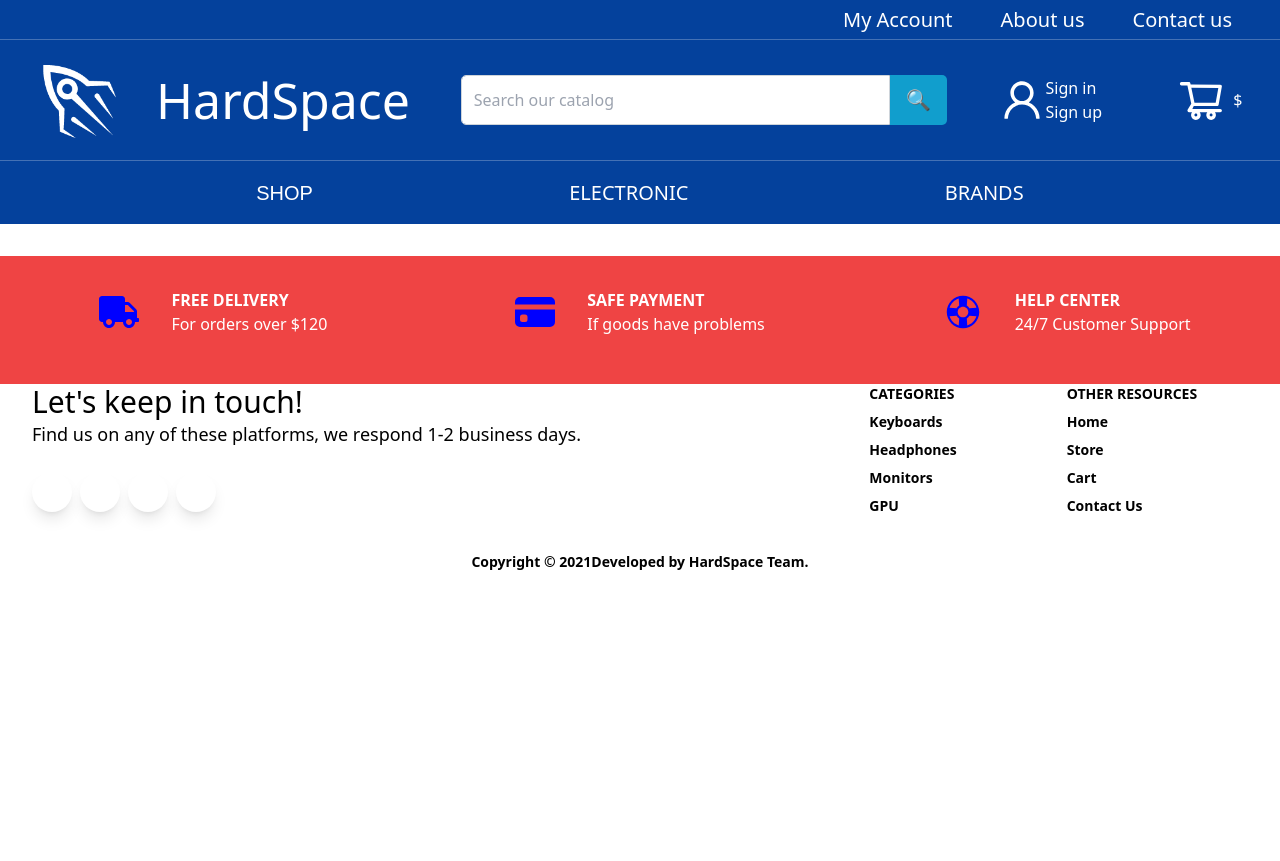
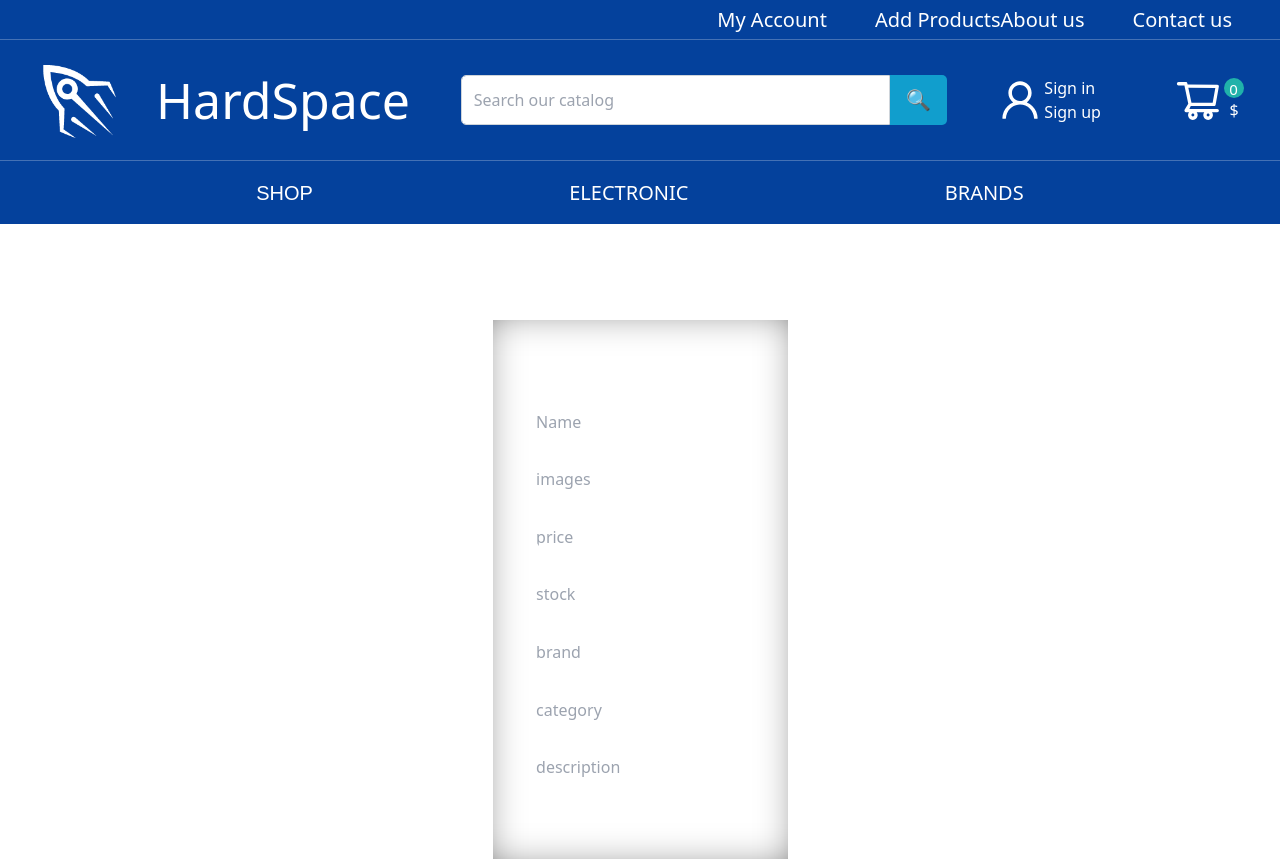
Before and after one commit to lucianhoff/hardspace-webapp, a React (Create React App) app in the folder frontend/: page /addproducts in a window 1280 px wide. Shown: the top 861 px of the page. Before the commit the page ends 800 px from the top, so only its background shows below. Built offline with nearby package versions, Linux system fonts and the light colour scheme; some icons are missing.

Commit message:
page addproducts + route + form

```diff
--- a/frontend/src/App.css
+++ b/frontend/src/App.css
@@ -310,3 +310,50 @@ width: 10%;
   color:white;
 
 }
+
+/*formulario add products */
+
+.formulario{
+  object-fit: cover;
+  padding-top:6rem;
+  display: flex;
+  justify-content: center;
+  align-items:center;
+
+}
+
+.form{
+  color:white;
+  display: flex;
+  flex-direction: column;
+  align-items: center;
+  font-size: normal;
+  box-shadow: 0px 0px 50px -24px rgba(0,0,0,1) inset;
+  padding: 2rem;
+  margin-bottom:1rem;
+  backdrop-filter: blur(5px);
+
+ }
+
+label{
+  margin:0.3rem;
+  align-self: flex-start;
+}
+
+input, select{
+  width: 30vw;
+  border-radius: 10px;
+  border: none;
+
+}
+
+.btn-form{
+  margin-top:1rem!important;
+  align-self: center;
+
+}
+
+legend{
+  font-weight: bolder;
+  text-align:center;
+}
--- a/frontend/src/App.js
+++ b/frontend/src/App.js
@@ -5,6 +5,7 @@ import Navigation from "./components/navbar/Navbar";
 //pages
 import Home from './pages/Home';
 import Cart from './pages/Cart'
+import AddProducts from "./pages/AddProducts";
 
 //style
 import "./App.css";
@@ -32,6 +33,7 @@ function App(props) {
                 <Route path='*'element ={<Home/>}></Route> :
                 <> <Route path = "/signUp" element = {<SignUp/>}></Route> <Route path = "/signIn" element = {<LogIn/>}></Route> </>}
         <Route path="/cart" element={<Cart />} />
+        <Route path="/addproducts" element={<AddProducts/>} />
       </Routes>
       <Footer/>
     </BrowserRouter>
--- a/frontend/src/components/navbar/Navbar.js
+++ b/frontend/src/components/navbar/Navbar.js
@@ -70,6 +70,11 @@ function Navigation(props) {
         </div>
         <div>
           <div>
+          <Link to="/addproducts"> Add Products</Link>
+          </div>
+        </div>
+        <div>
+          <div>
             <p>About us</p>
           </div>
         </div>
@@ -128,6 +133,7 @@ function Navigation(props) {
            <Link to="/cart"><AiOutlineShoppingCart /></Link>
           </div>
           <div className="signClass">
+           <div className="badge">0</div>
             {/* <h5>My Cart</h5> */}
             <h5>$</h5>
           </div>
--- a/frontend/src/components/navbar/navbar.css
+++ b/frontend/src/components/navbar/navbar.css
@@ -241,6 +241,16 @@ span a {
   color: white;
 }
 
+.badge{
+  font-size: 15px;
+  border-radius: 50% ;
+  width: 20px;
+  height: 20px;
+  background-color: lightseagreen;
+ text-align: center;
+ margin-left: 2px;
+}
+
 .iconUser {
   font-size: 3rem;
 }
--- /dev/null
+++ b/frontend/src/pages/AddProducts.js
@@ -0,0 +1,63 @@
+import React, {useRef} from 'react'
+
+
+function AddProducts(){
+
+    const name = useRef()
+  const image = useRef()
+  const price = useRef()
+  const stock = useRef()
+  const brand = useRef()
+  const category = useRef()
+  const description = useRef()
+
+  function handleAddProduct(e) {
+    e.preventDefault()
+
+   ({
+      name: name.current.value,
+      image: image.current.value,
+      price: price.current.value,
+     stock: stock.current.value,
+      brand: brand.current.value,
+      category: category.current.value,
+      description: description.current.value
+    }
+    )
+
+        name.current.value=""
+        image.current.value=""
+        price.current.value=""
+        stock.current.value=""
+        brand.current.value=""
+        category.current.valuee=""
+        description.current.value=""
+
+  }
+    return(
+        <div className="formulario">
+        <form className="form" onSubmit={handleAddProduct}>
+        <legend>Add products
+         </legend>
+            <label htmlFor="name" >Name</label>
+            <input type="text" placeholder="Name"ref={name} id="name" />
+            <label htmlFor="image" >Images </label>
+            <input type="url" placeholder="images"ref={image}  id="image" />
+            <label htmlFor="price"  >Price </label>
+            <input type="price" placeholder="price"ref={price}  id="price" />
+            <label htmlFor="stock" >Stock</label>
+            <input type="stock" placeholder="stock"ref={stock} id="stock" />
+            <label htmlFor="brand" >Brand</label>
+            <input type="brand" placeholder="brand"ref={brand} id="brand" />
+            <label htmlFor="category" >Category</label>
+            <input type="category" placeholder="category"ref={category} id="category" />
+            <label htmlFor="description" >Description</label>
+            <input type="textarea" placeholder="description"ref={description} id="description" />
+
+            <input className="botones p-1 fs-small btn-form" type="submit" value="Upload" />
+         </form>
+        </div>
+    )
+}
+
+export default AddProducts
```
